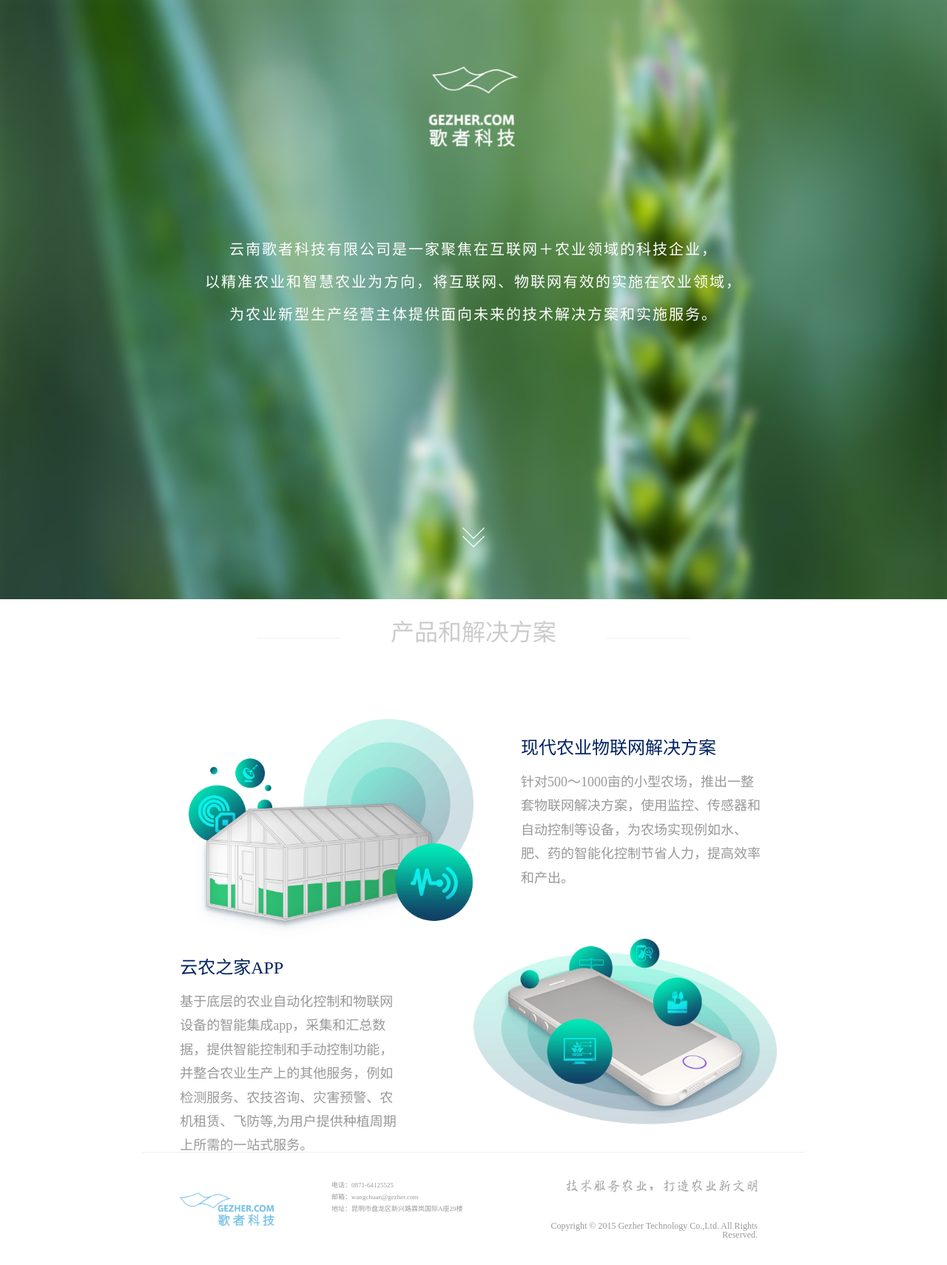
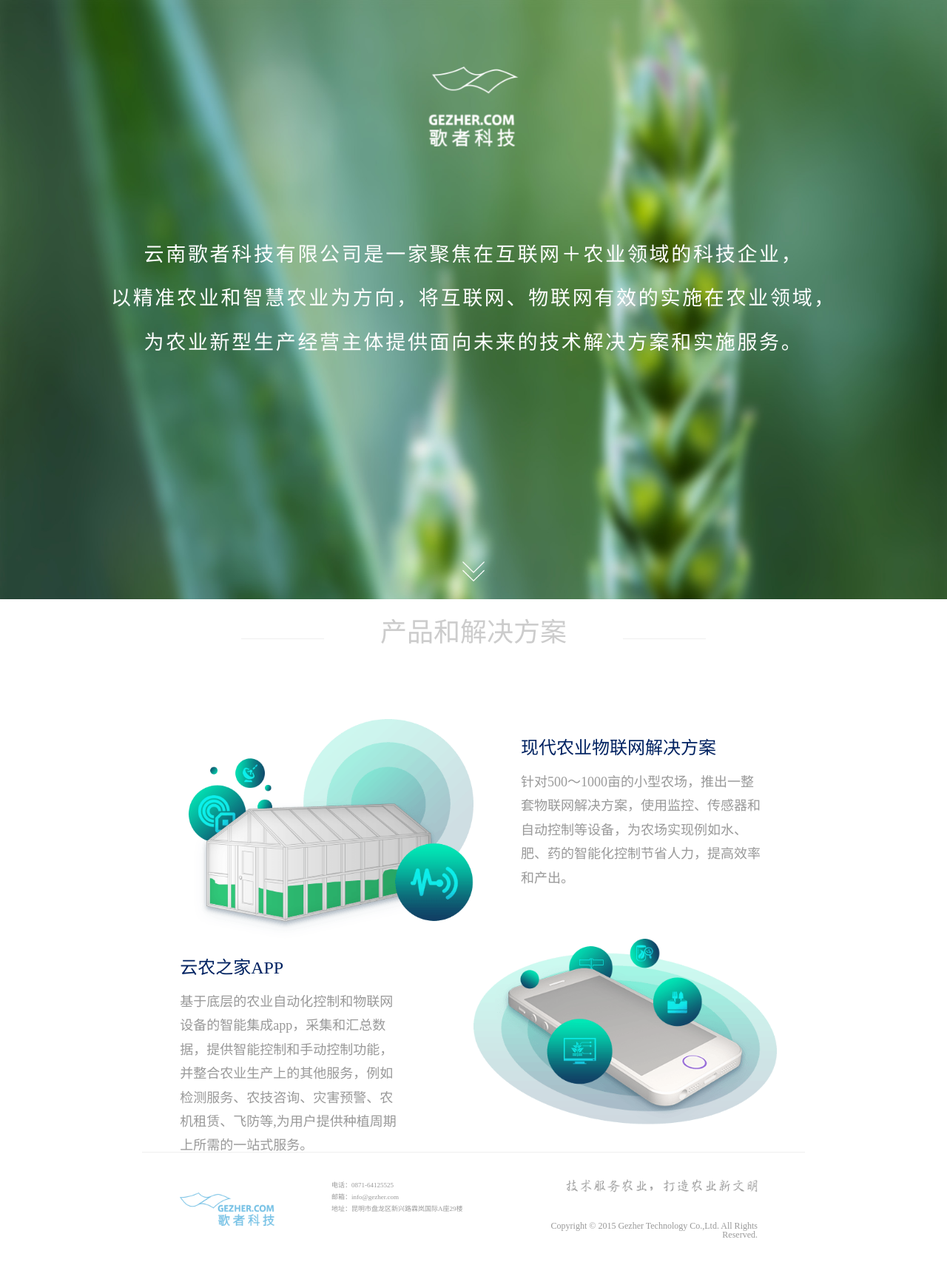
Before and after one commit to Javascript-Ninja/gezher.github.io, a Jekyll site: the page index.html, which Jekyll copies as it is, in a window 1280 px wide. Shown: the whole page at 74% size. Built offline with Jekyll 4.4.1, drawn with Linux system fonts in a browser that asks for light colours.

Commit message:
修复短屏手机上字体重叠的bug, 修改公司邮箱

```diff
--- a/css/home.css
+++ b/css/home.css
@@ -43,7 +43,7 @@
 }
 .intro > .item{
   color: #fff;
-  font-size: 20px;
+  font-size: 3vh;
   line-height: 2.2;
   font-weight: lighter;
   letter-spacing: 0.1em;
@@ -75,7 +75,7 @@
 .title .title-line {
   display: inline-block;
   padding: 0 2em;
-  font-size: 32px;
+  font-size: 4vh;
   color: #ccc;
 }
 
--- a/index.html
+++ b/index.html
@@ -63,7 +63,7 @@
           </div>
             <div class="center">
               <p>电话：0871-64125525</p>
-              <p>邮箱：wangchuan@gezher.com</p>
+              <p>邮箱：info@gezher.com</p>
               <p>地址：昆明市盘龙区新兴路霖岚国际A座29楼</p>
             </div>
             <div class="right">
```
